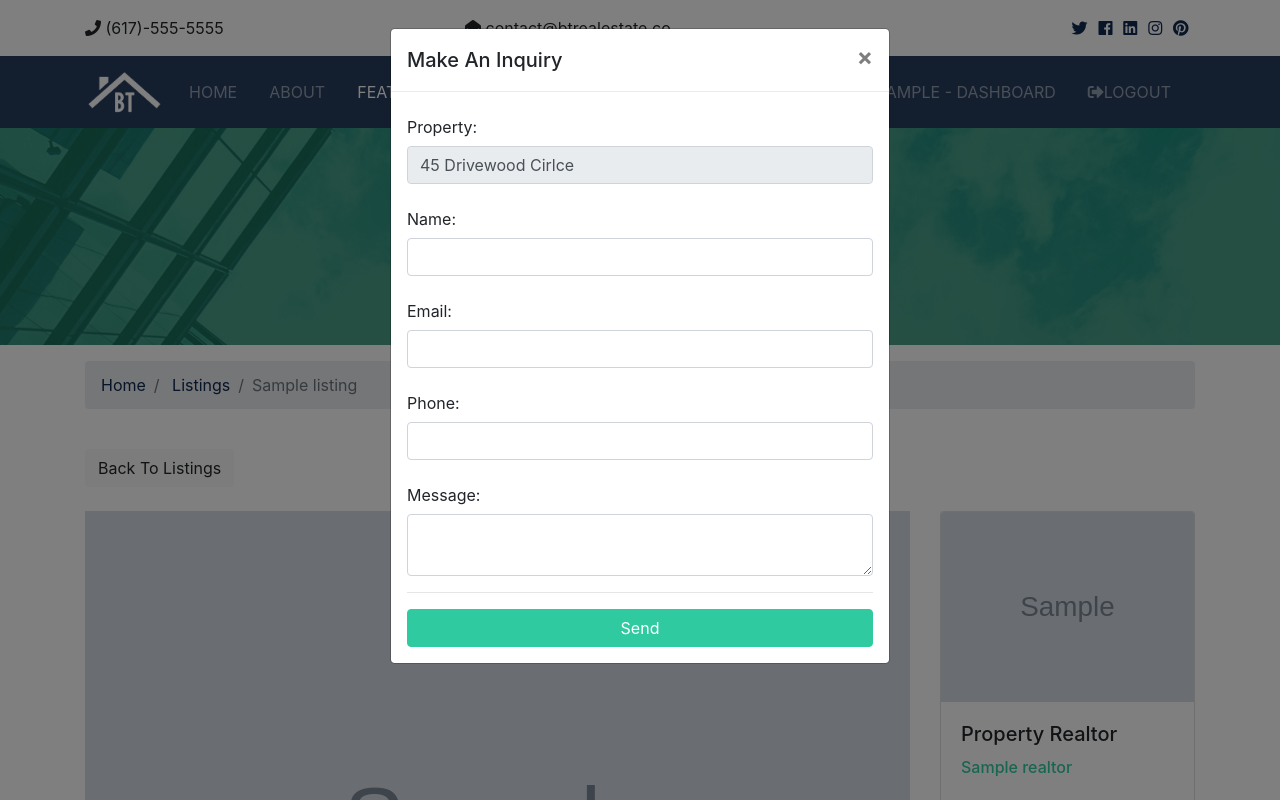
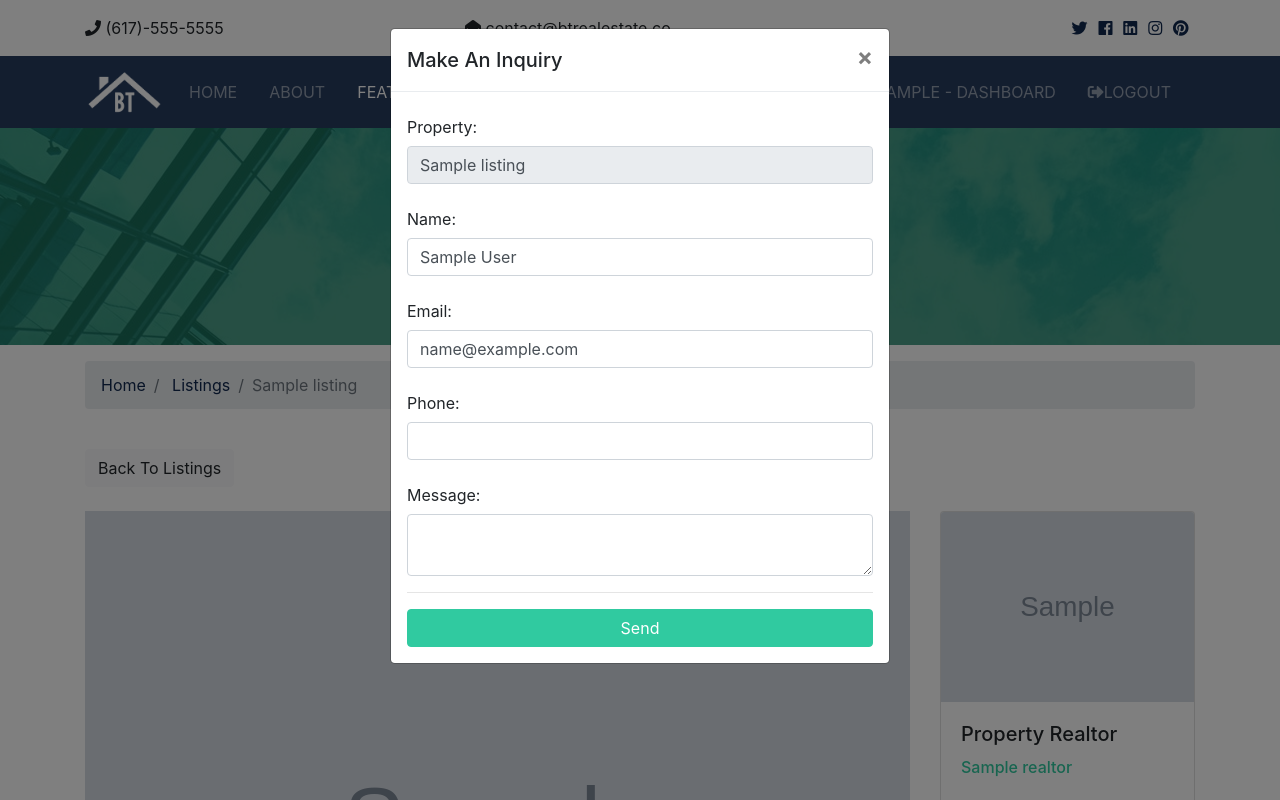
Before and after one commit to deeprony7/Django-App, a Django app: page /listings/1 in a window 1280 px wide, after a click on "Make An Inquiry". Run offline with Django 3.2, Linux system fonts and the light colour scheme; a user stored in the database is signed in; tables that the repository leaves empty hold one stand-in row (values such as "Sample post"); grey boxes marked "Sample" are stand-in pictures; some libraries are stand-ins or nearby versions.

Commit message:
contact form prep

```diff
--- a/btre_project/btre/urls.py
+++ b/btre_project/btre/urls.py
@@ -24,5 +24,6 @@ urlpatterns = [
     path('', include('pages.urls')),
     path('listings/', include('listings.urls')),
     path('accounts/', include('accounts.urls')),
+    path('contacts/', include('contacts.urls')),
     path('admin/', admin.site.urls),
 ] + static(settings.MEDIA_URL, document_root=settings.MEDIA_ROOT)
--- /dev/null
+++ b/btre_project/contacts/urls.py
@@ -0,0 +1,6 @@
+from django.urls import path
+
+from . import views
+urlpatterns = [
+    path('contact', views.contact, name='contact')
+]
--- a/btre_project/contacts/views.py
+++ b/btre_project/contacts/views.py
@@ -1,3 +1,5 @@
 from django.shortcuts import render
 
 # Create your views here.
+def contact(request):
+    pass
--- a/btre_project/templates/listings/listing.html
+++ b/btre_project/templates/listings/listing.html
@@ -171,18 +171,34 @@
                 </button>
             </div>
             <div class="modal-body">
-                <form>
+                <form action="{% url 'contact' %}" method="post">
+                    {% csrf_token %}
+                    {% if user.is_authenticated %}
+                        <input type="hidden" name="user_id" value="{{ user.id }}">
+                    {% else %}
+                    <input type="hidden" name="user_id" value="0">
+                    {% endif %}
+                    <input type="hidden" name="realtor_email" value="{{ listing.realtor.email }}">
+                    <input type="hidden" name="realtor_id" value="{{ listing.realtor.id }}">
                     <div class="form-group">
                         <label for="property_name" class="col-form-label">Property:</label>
-                        <input type="text" name="listing" class="form-control" value="45 Drivewood Cirlce" disabled>
+                        <input type="text" name="listing" class="form-control" value="{{ listing.title }}" disabled>
                     </div>
                     <div class="form-group">
                         <label for="name" class="col-form-label">Name:</label>
-                        <input type="text" name="name" class="form-control" required>
+                        <input type="text" name="name" class="form-control"
+                        {% if user.is_authenticated %}
+                            value="{{ user.first_name }} {{ user.last_name }}"
+                        {% endif %}
+                        required>
                     </div>
                     <div class="form-group">
                         <label for="email" class="col-form-label">Email:</label>
-                        <input type="email" name="email" class="form-control" required>
+                        <input type="email" name="email" class="form-control"
+                        {% if user.is_authenticated %}
+                            value="{{ user.email }}"
+                        {% endif %}
+                        required>
                     </div>
                     <div class="form-group">
                         <label for="phone" class="col-form-label">Phone:</label>
```
